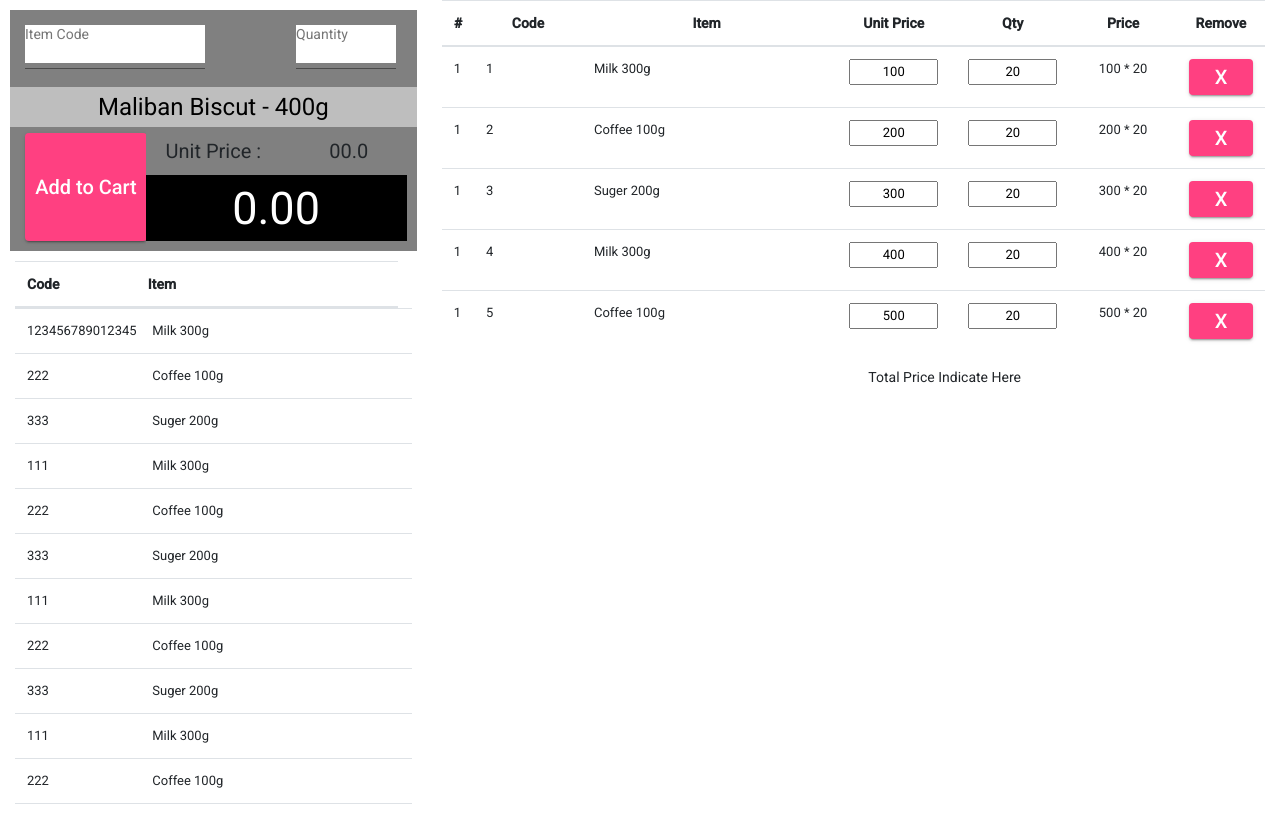
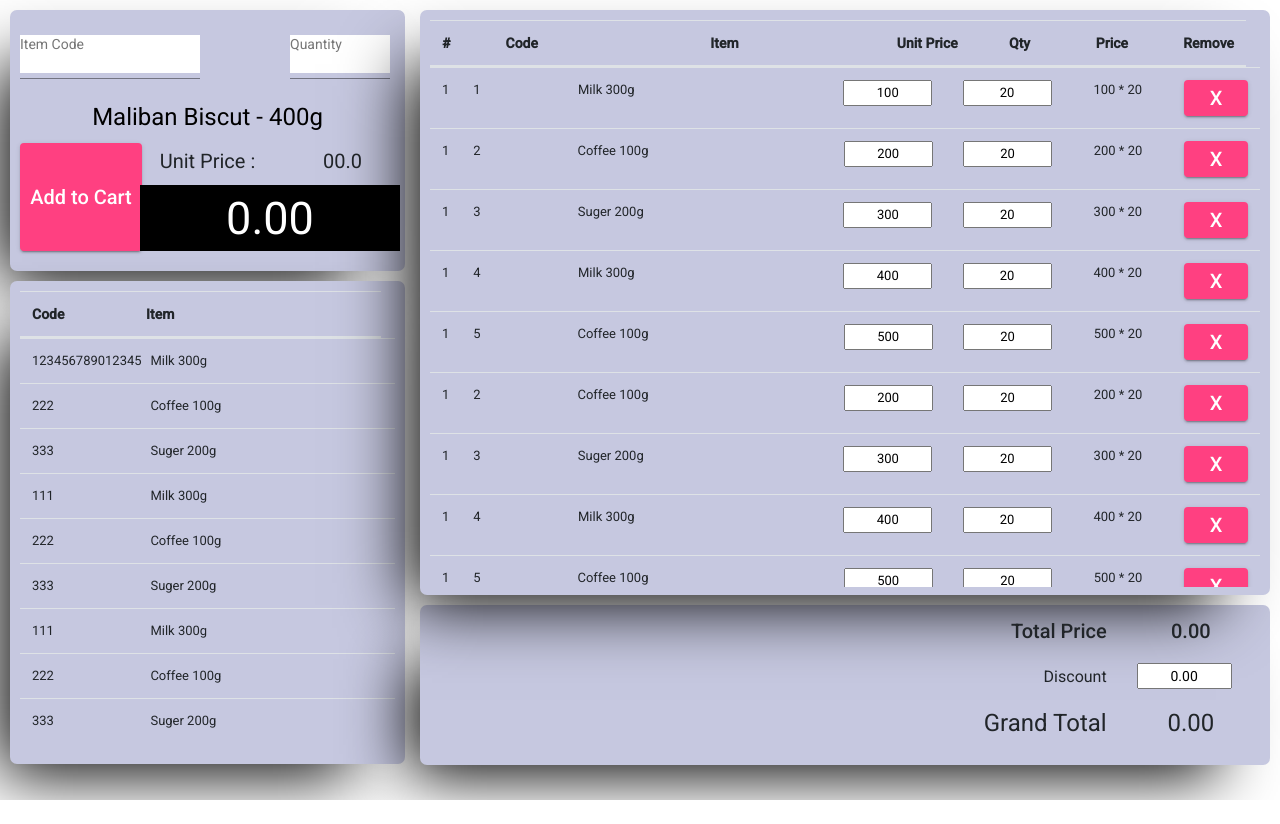
Before and after one commit to millesinghe/xTreamPOS-UI, an Angular app: page / in a window 1280 px wide. After the commit the page ends 800 px from the top, so only its background shows below. Built offline with nearby package versions, Linux system fonts and the light colour scheme.

Commit message:
add css for Cashier View

```diff
--- a/src/app/cartitem/cartitem.component.scss
+++ b/src/app/cartitem/cartitem.component.scss
@@ -0,0 +1,22 @@
+tbody {
+    display: block;
+    overflow: auto;
+    height: 520px;
+
+  }
+
+  thead tr {
+    display: table;
+
+    table-layout: fixed;
+  }
+
+  thead, tbody tr {
+    display: table;
+    table-layout: fixed;
+  }
+
+
+  thead {
+    width: calc( 100% - 1em )
+  }
--- a/src/app/cartitem/cartitem.component.ts
+++ b/src/app/cartitem/cartitem.component.ts
@@ -18,6 +18,14 @@ export class CartitemComponent implements OnInit {
       {No:"3",Name :"Suger 200g", Unit : "300", Qty:"20"},
       {No:"4",Name :"Milk 300g", Unit : "400", Qty:"20"},
       {No:"5",Name :"Coffee 100g", Unit : "500", Qty:"20"},
+      {No:"2",Name :"Coffee 100g", Unit : "200", Qty:"20"},
+      {No:"3",Name :"Suger 200g", Unit : "300", Qty:"20"},
+      {No:"4",Name :"Milk 300g", Unit : "400", Qty:"20"},
+      {No:"5",Name :"Coffee 100g", Unit : "500", Qty:"20"},
+      {No:"2",Name :"Coffee 100g", Unit : "200", Qty:"20"},
+      {No:"3",Name :"Suger 200g", Unit : "300", Qty:"20"},
+      {No:"4",Name :"Milk 300g", Unit : "400", Qty:"20"},
+      {No:"5",Name :"Coffee 100g", Unit : "500", Qty:"20"},
     ]
   }
 
--- a/src/app/cashier-view/cashier-view.component.html
+++ b/src/app/cashier-view/cashier-view.component.html
@@ -1,10 +1,10 @@
-<div class="container-fluid">
+<div class="container-fluid" style="padding: 10px;  padding-right: 25px;">
     <div class="row">
         <div class="col-md-12">
             <div class="row">
                 <div class="col-md-4">
-                    <div id="cashierInput">
-                        <div class="row back-gray">
+                    <div class="curveCard">
+                        <div class="row">
                             <div class="col-md-8">
                                 <div>
                                     <app-enteritem></app-enteritem>
@@ -17,11 +17,11 @@
                                 </mat-form-field>
                             </div>
                         </div>
-                        <div class="row back-lgray" style="justify-content: center;">
+                        <div class="row" style="justify-content: center;">
                             <div id="ItemName">Maliban Biscut - 400g</div>
                         </div>
                         <div class="row">
-                            <div class="col-md-4 back-gray">
+                            <div class="col-md-4">
                                 <div class="example-button-row" style="padding-top: 6px">
                                     <button mat-raised-button color="accent"
                                         style="width: 122px; height: 108px; font-size: 20px; padding: 10px;">Add to
@@ -29,7 +29,7 @@
                                 </div>
                             </div>
                             <div class="col-md-8">
-                                <div class="row back-gray">
+                                <div class="row">
                                     <div class="col-md-6">
                                         <h3 class="d-flex justify-content-center font-20" style="margin: 10px 0 10px;">
                                             Unit Price :
@@ -41,7 +41,7 @@
                                         </h3>
                                     </div>
                                 </div>
-                                <div class="row back-gray" style="padding-bottom: 10px; padding-right: 10px;">
+                                <div class="row" style="padding-bottom: 10px; padding-right: 10px;">
                                     <div class="col-md-12 back-black alignT-18px">
                                         <h1 id="Total-Price" class="d-flex justify-content-center">
                                             0.00
@@ -51,23 +51,62 @@
                             </div>
                         </div>
                     </div>
-                    <div class="row">
-                        <div class="col-md-12">
-                            <app-filteritem></app-filteritem>
+                    <div style="padding: 5px;"></div>
+                    <div class="curveCard">
+                        <div class="row">
+                            <div class="col-md-12">
+                                <app-filteritem></app-filteritem>
+                            </div>
                         </div>
                     </div>
                 </div>
                 <div class="col-md-8">
                     <div class="row">
-                        <div class="col-md-12">
+                        <div style="height: 585px;" class="col-md-12 curveCard" >
                             <app-cartitem></app-cartitem>
                         </div>
                     </div>
-                    <div class="row">
+                    <div style="padding: 5px;"></div>
+                    <div class="row back-gray curveCard">
                         <div class="col-md-6">
+                            <!-- Cashier Buttons -->
+
                         </div>
                         <div class="col-md-6">
-                            Total Price Indicate Here
+                            <div class="row">
+                                <div class="col-md-8">
+                                    <h2 style="text-align: end;">
+                                        Total Price
+                                    </h2>
+                                </div>
+                                <div class="col-md-4">
+                                    <h2 style="text-align: center;">
+                                        0.00
+                                    </h2>
+                                </div>
+                            </div>
+                            <div class="row">
+                                <div class="col-md-8">
+                                    <h3 style="text-align: end;">
+                                        Discount
+                                    </h3>
+                                </div>
+                                <div class="col-md-4">
+                                    <input value="0.00"  style="text-align: center" size="10">
+                                </div>
+                            </div>
+                            <div class="row">
+                                <div class="col-md-8">
+                                    <h1 style="text-align: end;">
+                                        Grand Total
+                                    </h1>
+                                </div>
+                                <div class="col-md-4">
+                                    <h1 style="text-align: center;">
+                                        0.00
+                                    </h1>
+                                </div>
+                            </div>
                         </div>
                     </div>
                 </div>
--- a/src/app/cashier-view/cashier-view.component.scss
+++ b/src/app/cashier-view/cashier-view.component.scss
@@ -38,6 +38,9 @@
     color: white;
 }
 
-#cashierInput {
+.curveCard {
     padding: 10px;
+    border-radius: 7px;
+    background: #c6c8e0;
+    box-shadow: -2rem 2rem 4rem -22px #000000 ;
 }
--- a/src/app/filteritem/filteritem.component.scss
+++ b/src/app/filteritem/filteritem.component.scss
@@ -1,7 +1,7 @@
 tbody {
     display: block;
     overflow: auto;
-    height: 500px;
+    height: 400px;
     width: 100%;
   }
 
--- a/src/index.html
+++ b/src/index.html
@@ -9,6 +9,7 @@
   <link href="https://fonts.googleapis.com/css?family=Roboto:300,400,500&display=swap" rel="stylesheet">
   <link href="https://fonts.googleapis.com/icon?family=Material+Icons" rel="stylesheet">
 </head>
+<!-- <body class="mat-typography" style="overflow-y: hidden; background: #ffffff url('assets/background.jpg') no-repeat right top;"> -->
 <body class="mat-typography" style="overflow-y: hidden;">
   <app-root></app-root>
 </body>
```
Also changed, not shown: src/assets/background.jpg (added).
